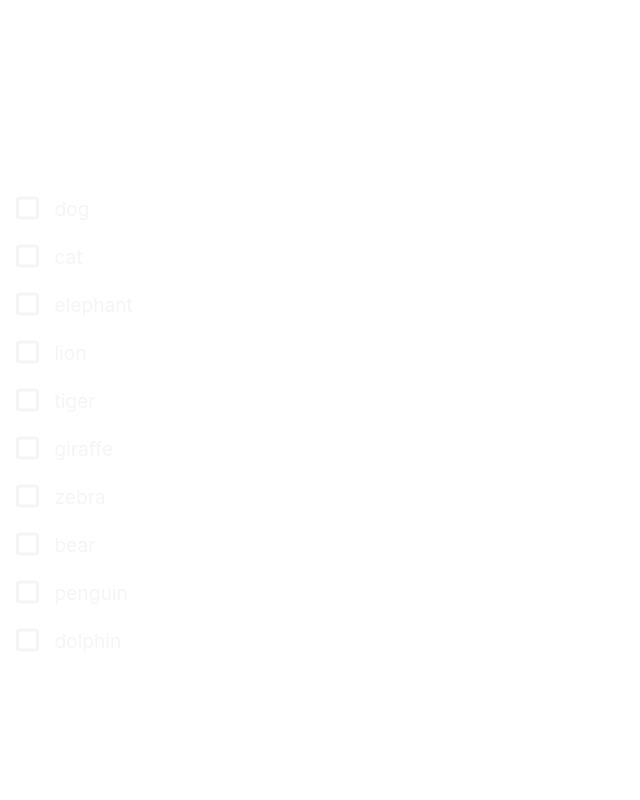
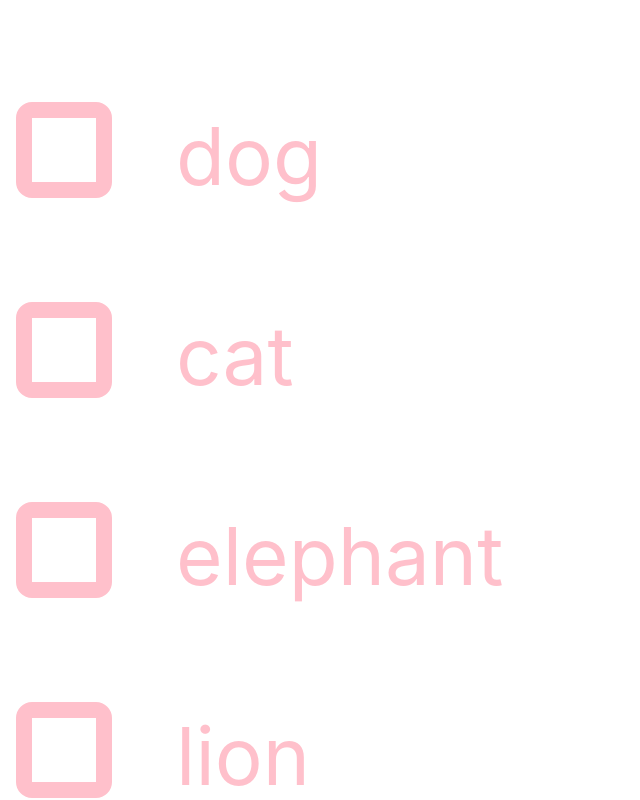
Before and after one commit to bonniemo/Bonnie-komponent-biblio, a React (Vite) app: page / in a window 1280 px wide. Shown: the top 800 px of the page, without its empty margins (0-640 px from the left). Built offline with nearby package versions, Linux system fonts and the light colour scheme.

Commit message:
standard checkboxes done

```diff
--- a/src/Components/Checkbox/Checkbox.scss
+++ b/src/Components/Checkbox/Checkbox.scss
@@ -1,11 +1,18 @@
-$check-color: hotpink;
+$check-color: whitesmoke;
 
+//just to illustrate that the checkboxes inherits the colors, font and font size from the page / container.
 body {
-  color: whitesmoke;
-  padding: 1rem;
-  font-size: 1.2rem;
+    color: pink;
+    padding: 1rem;
+    font-size: 5rem;
 }
-.checkbox {
+
+.checkbox__label {
+  display: grid;
+  grid-template-columns: 1em auto;
+  gap: 1em;
+  margin-top: 1em;
+  align-items: center;
   font-size: inherit;
 
   // hiding the native checkbox
@@ -49,13 +56,6 @@ body {
     outline-offset: max(1px, 0.15em);
   }
 
-  .checkbox__label {
-    display: grid;
-    grid-template-columns: 1em auto;
-    gap: 1em;
-    margin-top: 1em;
-    align-items: center;
-  }
 
   .big {
     input[type="checkbox"]::before {
--- a/src/Components/Checkbox/Checkbox.tsx
+++ b/src/Components/Checkbox/Checkbox.tsx
@@ -8,7 +8,7 @@ type CheckProps = {
 const Checkbox = ({title, big}: CheckProps) => {
   return (
     <section className="checkbox">
-        <label htmlFor="check" className={big ? "big checkbox__label" : "checkbox__label"}>
+        <label htmlFor="check" className={big ? "big card checkbox__label" : "checkbox__label"}>
             <input type="checkbox" name="checkbox"/>
             {title}
         </label>
```
